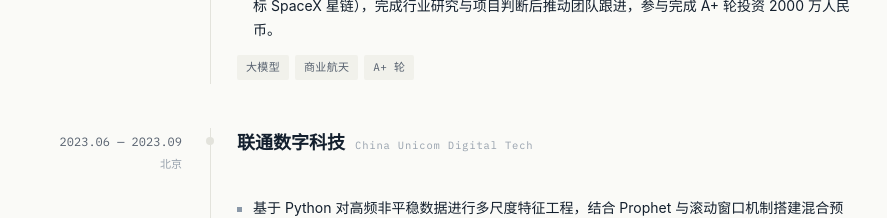
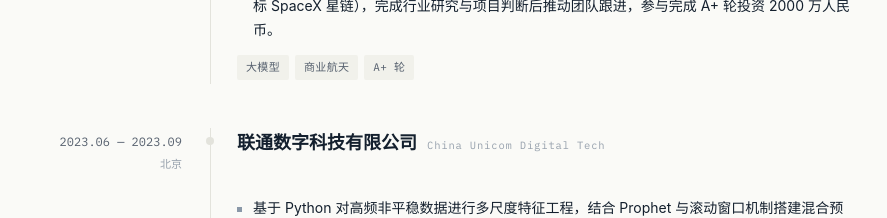
Before and after one commit to wyd0042/Kimming_chen, a React (Vite) app: page / in a window 1280 px wide. Shown: the part 1540-1758 px from the top of the page, without its empty margins (196-1083 px from the left). Built offline with nearby package versions, Linux system fonts and the light colour scheme.

Commit message:
Update China Unicom company name

```diff
--- a/src/JimmyChenSite.jsx
+++ b/src/JimmyChenSite.jsx
@@ -77,7 +77,7 @@
   },
   {
     period: "2023.06 — 2023.09",
-    org: "联通数字科技",
+    org: "联通数字科技有限公司",
     orgEn: "China Unicom Digital Tech",
     role: "",
     loc: "北京",
```
